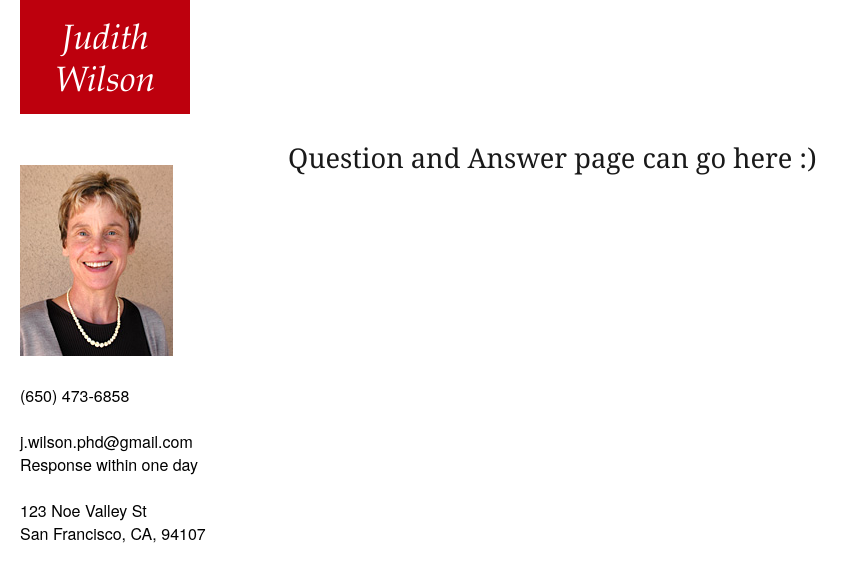
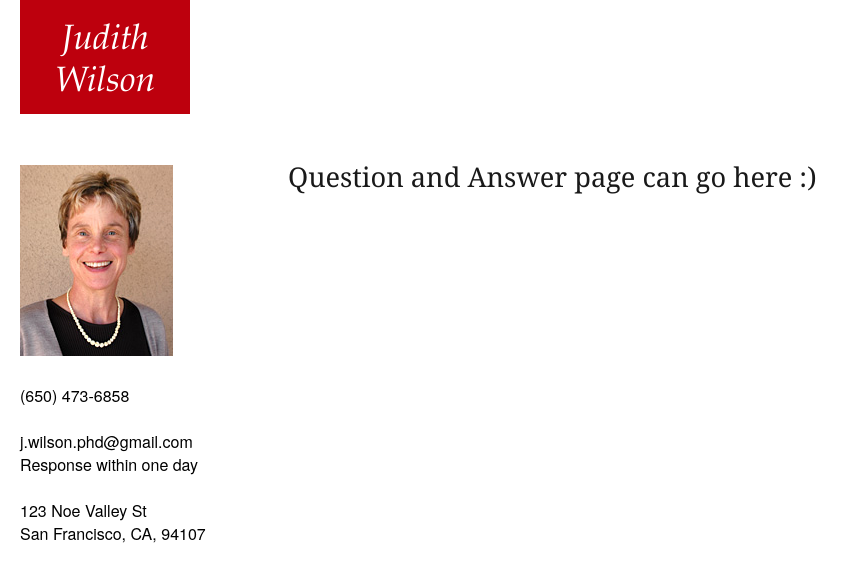
Before and after one commit to ericmeltzer/jwilsonphd, a Jekyll site: the page built from qa.html, in a window 1280 px wide. Shown: the top 582 px of the page, without its empty margins (0-860 px from the left). Built offline with Jekyll 4.4.1, drawn with Linux system fonts in a browser that asks for light colours.

Commit message:
moved the <p> to the layout rather than the individual posts
in order to make sure that all the content was aligned properly

```diff
--- a/_layouts/default.html
+++ b/_layouts/default.html
@@ -25,7 +25,7 @@
 </div>
 
 <div id="body">
-  {{ content }}
+ <p> {{ content }}</p>
 </div>
 
 
--- a/index.html
+++ b/index.html
@@ -3,5 +3,5 @@
 title: Judith Wilson, PhD
 ---
     {% for post in site.posts %}
-    <p>{{ post.content }}</p>
+    {{ post.content }}
     {% endfor %}
```
